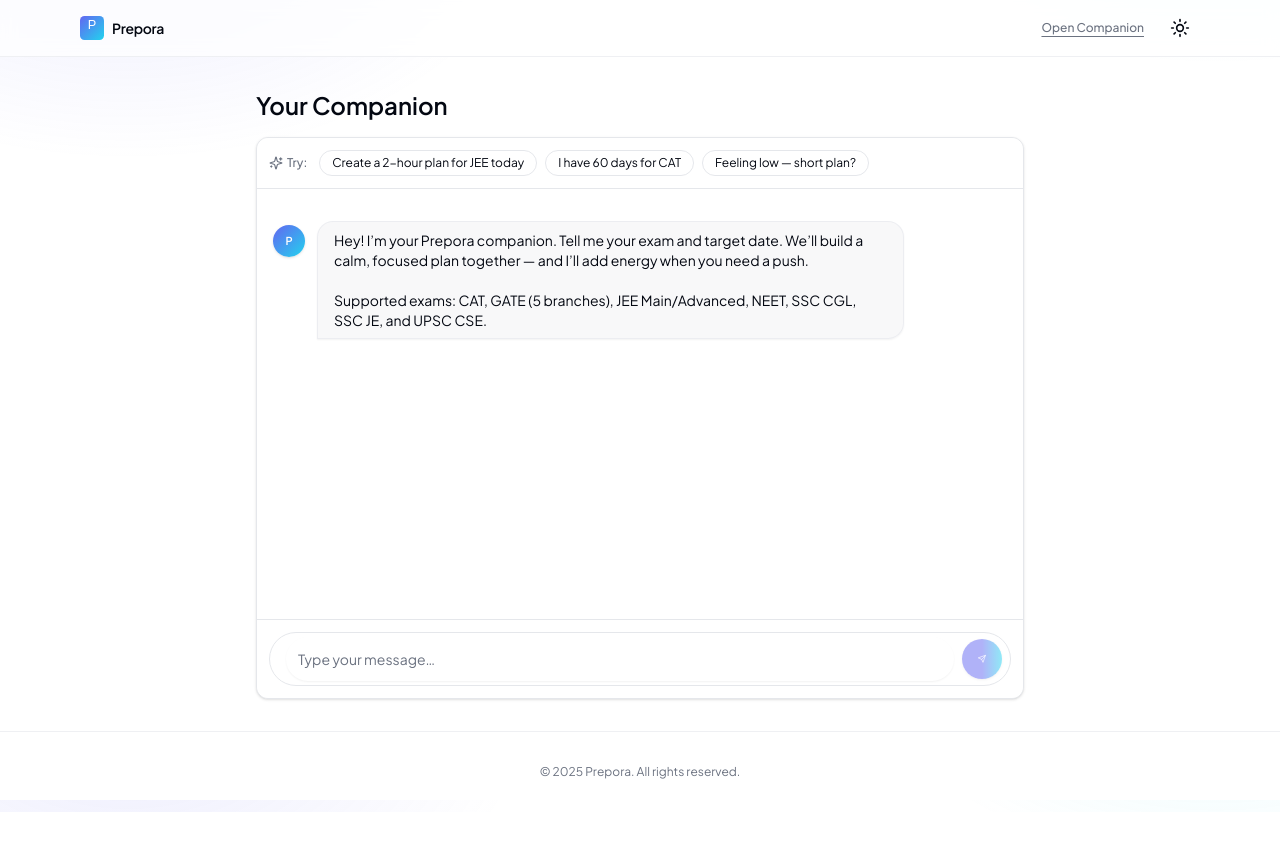
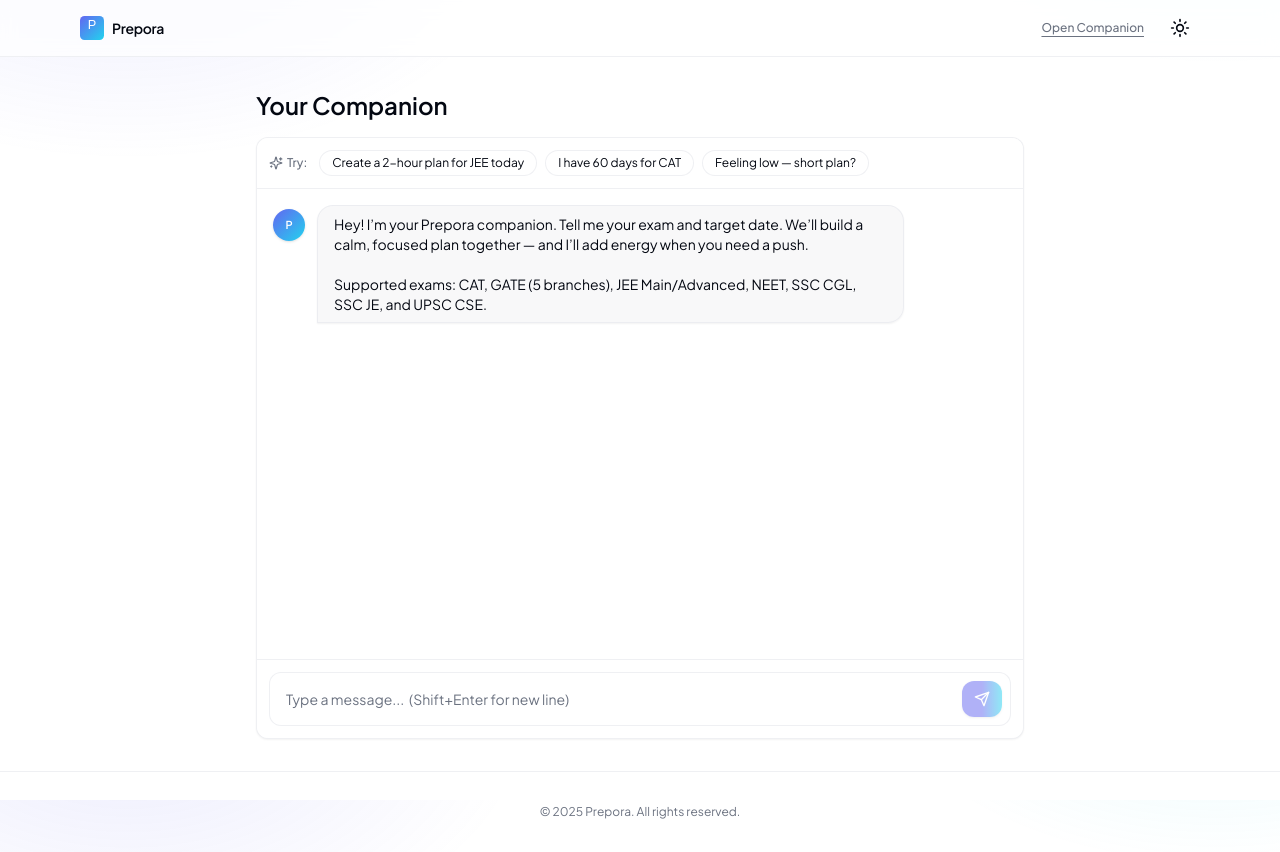
Before and after one commit to Om7906/Prepora, a Next.js app: page /companion in a window 1280 px wide. Before the commit the page ends 812 px from the top, so only its background shows below. Built offline with nearby package versions, Linux system fonts and the light colour scheme.

Commit message:
Update ChatWindow.tsx

```diff
--- a/components/chat/ChatWindow.tsx
+++ b/components/chat/ChatWindow.tsx
@@ -2,10 +2,10 @@
 
 import { useEffect, useRef, useState } from "react"
 import { ChatMessage } from "./ChatMessage"
-import { Input } from "@/components/ui/input"
 import { Button } from "@/components/ui/button"
 import { Card, CardContent } from "@/components/ui/card"
 import { Send, Sparkles } from "lucide-react"
+import { TypingDots } from "./TypingDots"
 
 type Message = {
   id: string
@@ -32,44 +32,44 @@ export function ChatWindow() {
   ])
   const [input, setInput] = useState("")
   const [sending, setSending] = useState(false)
+  const [typing, setTyping] = useState(false)
   const bottomRef = useRef<HTMLDivElement | null>(null)
+  const textareaRef = useRef<HTMLTextAreaElement | null>(null)
 
   useEffect(() => {
     bottomRef.current?.scrollIntoView({ behavior: "smooth" })
-  }, [messages])
+  }, [messages, typing])
 
   function handleSuggestion(text: string) {
     setInput(text)
+    textareaRef.current?.focus()
   }
 
   async function handleSend() {
     const text = input.trim()
     if (!text) return
     setSending(true)
-    const userMsg: Message = {
-      id: crypto.randomUUID(),
-      role: "user",
-      content: text,
-      createdAt: Date.now()
-    }
+    const userMsg: Message = { id: crypto.randomUUID(), role: "user", content: text, createdAt: Date.now() }
     setMessages((m) => [...m, userMsg])
     setInput("")
 
-    // Simple local demo reply (no AI yet)
+    // Simulate assistant typing
+    setTyping(true)
     setTimeout(() => {
       const reply: Message = {
         id: crypto.randomUUID(),
         role: "assistant",
         createdAt: Date.now(),
         content:
-          "Got it. This is a demo chat for now. Next, I’ll remember your profile, check your mood, and generate daily plans.\n\nTry one of these:\n• “Create a 2-hour plan for JEE today.”\n• “I have 60 days for CAT — plan my week.”\n• “I’m stressed — give me a light schedule.”"
+          "Got it. This is a visual demo for now. Next, I’ll remember your profile, check your mood, and generate daily plans.\n\nTry one of these:\n• “Create a 2-hour plan for JEE today.”\n• “I have 60 days for CAT — plan my week.”\n• “I’m stressed — give me a light schedule.”"
       }
       setMessages((m) => [...m, reply])
+      setTyping(false)
       setSending(false)
-    }, 400)
+    }, 600)
   }
 
-  function onKeyDown(e: React.KeyboardEvent<HTMLInputElement>) {
+  function onKeyDown(e: React.KeyboardEvent<HTMLTextAreaElement>) {
     if (e.key === "Enter" && !e.shiftKey) {
       e.preventDefault()
       handleSend()
@@ -77,10 +77,10 @@ export function ChatWindow() {
   }
 
   return (
-    <Card className="overflow-hidden">
-      <CardContent className="flex h-[70vh] flex-col gap-4 p-0">
-        {/* Suggestion chips */}
-        <div className="flex flex-wrap items-center gap-2 border-b bg-card/60 p-3 backdrop-blur">
+    <Card className="overflow-hidden border-border/60 shadow-sm">
+      <CardContent className="flex h-[75vh] flex-col gap-0 p-0">
+        {/* Suggestions */}
+        <div className="flex flex-wrap items-center gap-2 border-b border-border/60 bg-card/60 p-3 backdrop-blur">
           <div className="mr-1 inline-flex items-center gap-1 text-xs font-medium text-muted-foreground">
             <Sparkles size={14} /> Try:
           </div>
@@ -88,7 +88,7 @@ export function ChatWindow() {
             <button
               key={s}
               onClick={() => handleSuggestion(s)}
-              className="rounded-full border bg-white/70 px-3 py-1 text-xs hover:bg-white/90 dark:bg-white/10 dark:hover:bg-white/15"
+              className="rounded-full border border-border/60 bg-background px-3 py-1 text-xs hover:bg-muted/60"
             >
               {s}
             </button>
@@ -100,24 +100,41 @@ export function ChatWindow() {
           {messages.map((m) => (
             <ChatMessage key={m.id} role={m.role} content={m.content} />
           ))}
+          {typing && (
+            <div className="flex w-full justify-start gap-3">
+              <div className="mt-1 grid h-8 w-8 shrink-0 place-items-center rounded-full bg-gradient-to-br from-indigo-500 to-cyan-400 text-[11px] font-semibold text-white shadow">
+                P
+              </div>
+              <div className="max-w-[80%] rounded-2xl rounded-bl-none border border-border/60 bg-muted/60 px-4 py-3 text-sm shadow-sm">
+                <TypingDots />
+              </div>
+            </div>
+          )}
           <div ref={bottomRef} />
         </div>
 
-        {/* Input bar */}
-        <div className="border-t bg-card/70 p-3 backdrop-blur">
-          <div className="relative flex items-center gap-2 rounded-full border bg-background/80 p-1 pl-4">
-            <Input
-              placeholder="Type your message…"
+        {/* Input */}
+        <div className="border-t border-border/60 bg-card/70 p-3 backdrop-blur">
+          <div className="relative flex items-end gap-2 rounded-xl border border-border/60 bg-background p-2">
+            <textarea
+              ref={textareaRef}
+              placeholder="Type a message...  (Shift+Enter for new line)"
               value={input}
               onChange={(e) => setInput(e.target.value)}
               onKeyDown={onKeyDown}
               disabled={sending}
-              className="h-11 rounded-full border-none focus-visible:ring-0"
+              rows={1}
+              className="max-h-40 w-full resize-none bg-transparent px-2 py-2 text-sm outline-none placeholder:text-muted-foreground"
+              onInput={(e) => {
+                const el = e.currentTarget
+                el.style.height = "auto"
+                el.style.height = `${el.scrollHeight}px`
+              }}
             />
             <Button
               onClick={handleSend}
               disabled={sending || input.trim().length === 0}
-              className="mr-1 h-10 w-10 rounded-full"
+              className="h-9 rounded-lg px-3"
               variant="gradient"
               aria-label="Send"
               title="Send"
```
